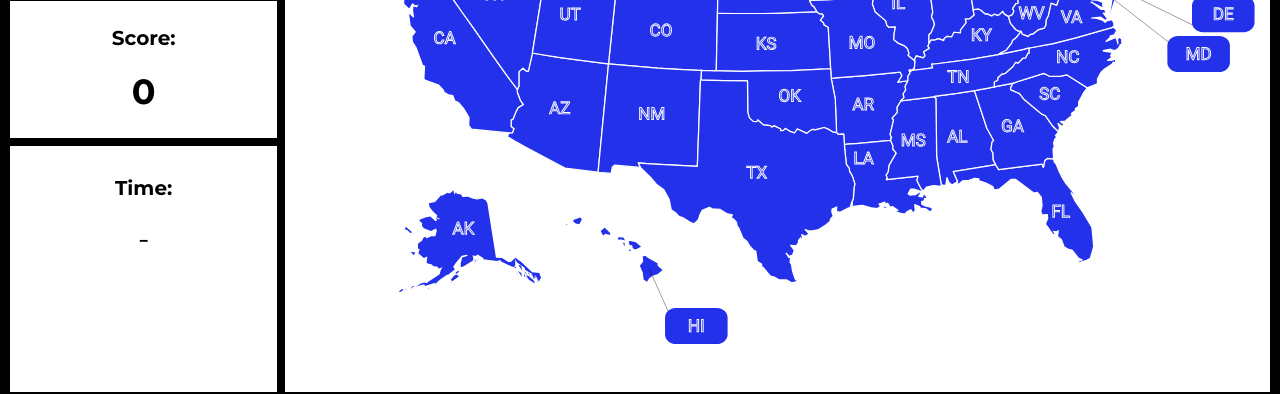
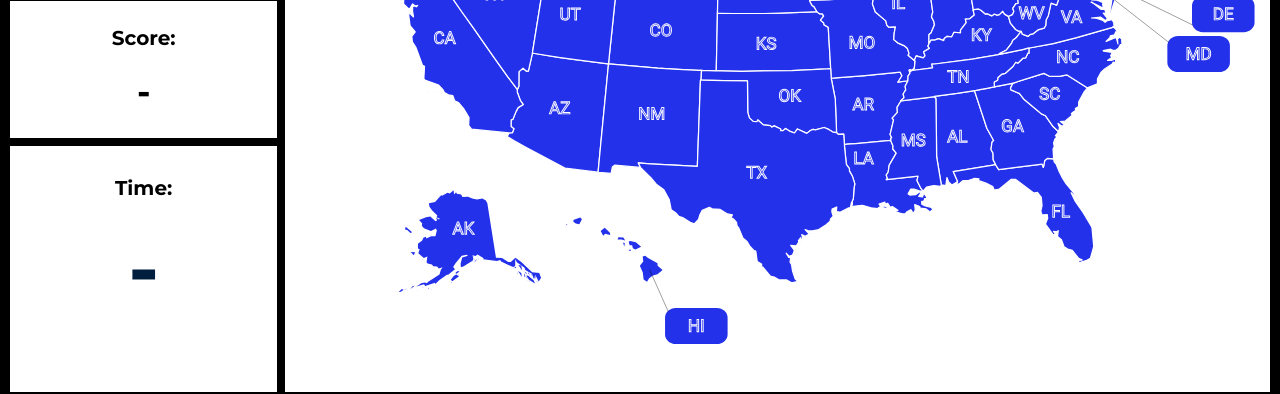
Before and after one commit to jakubwas/WMap, a React (Create React App) app: page /USA in a window 1280 px wide. Shown: the part 398-792 px from the top of the page. Built offline with nearby package versions, Linux system fonts and the light colour scheme.

Commit message:
Move map logic from usmap to new component

```diff
--- /dev/null
+++ b/src/Components/Maps/MapBuilder.js
@@ -0,0 +1,88 @@
+import React, { Fragment, useState, useEffect } from "react";
+import USMapSVG from "./USMapSVG";
+import SideBarContainer from "../SideBarContainer";
+import MapContainer from "./MapContainer";
+import WrongAnswer from "./WrongAnswer";
+import "../../index.css";
+import loader from "../../assets/loader.gif";
+
+const MapBuilder = (props) => {
+    useEffect(() => {
+        setTimeout(() => {
+            setLoading(false);
+        }, 700);
+    }, []);
+
+    const onClickHandler = (e) => {
+        if (currentNumber !== 0) {
+            setDisplayDescription("none");
+            setIsActive(false);
+            if (e.target.id === "") return;
+            const event = document.getElementById(e.target.id);
+            const correctAnswer = document.getElementById(generatedStates[currentNumber]);
+            setWhereClicked(e.target.id);
+            if (e.target.id !== generatedStates[currentNumber]) {
+                setWrongSelection(`Wrong, that's ${e.target.id} `);
+                event.classList.add("wrong");
+                correctAnswer.classList.add("correct");
+            } else {
+                event.classList.add("correct");
+                setPoints(points + 1);
+            }
+            setTimeout(() => {
+                event.classList.remove("wrong");
+                correctAnswer.classList.remove("correct");
+                setWrongSelection("");
+                setCurrentNumber(currentNumber + 1);
+                setIsActive(true);
+                setResetTimer(true);
+            }, 1400);
+        }
+    };
+
+    const [isActive, setIsActive] = useState(false);
+    const [generatedStates, setGeneratedStates] = useState([]);
+    const [wrongSelection, setWrongSelection] = useState("");
+    const [whereClicked, setWhereClicked] = useState(null);
+    const [currentNumber, setCurrentNumber] = useState(0);
+    const [points, setPoints] = useState("-");
+    const [loading, setLoading] = useState(true);
+    const [displayDescription, setDisplayDescription] = useState("inline-block");
+    const [resetTimer, setResetTimer] = useState(false);
+
+    return (
+        <Fragment>
+            <SideBarContainer
+                youClicked={whereClicked}
+                find={generatedStates[currentNumber]}
+                currentNumber={currentNumber}
+                setCurrentNumber={setCurrentNumber}
+                points={points}
+                setDisplayDescription={setDisplayDescription}
+                setPoints={setPoints}
+                isActive={isActive}
+                setIsActive={setIsActive}
+                resetTimer={resetTimer}
+                setResetTimer={setResetTimer}
+                setGeneratedStates={setGeneratedStates}
+            />
+            <MapContainer>
+                {!loading && <WrongAnswer>{wrongSelection}</WrongAnswer>}
+                {loading && (
+                    <img
+                        src={loader}
+                        style={{ width: "50px", height: "50px", display: "block" }}
+                    />
+                )}
+                {!loading && (
+                    <props.Map
+                        onClickHandler={onClickHandler}
+                        displayDescription={displayDescription}
+                    />
+                )}
+            </MapContainer>
+        </Fragment>
+    );
+};
+
+export default MapBuilder;
--- a/src/Components/Maps/USMap.js
+++ b/src/Components/Maps/USMap.js
@@ -1,101 +1,9 @@
-import React, { Fragment, useState, useEffect } from "react";
+import React from "react";
+import MapBuilder from "./MapBuilder";
 import USMapSVG from "./USMapSVG";
-import SideBarContainer from "../SideBarContainer";
-import MapContainer from "./MapContainer";
-import WrongAnswer from "./WrongAnswer";
-import "../../index.css";
-import loader from "../../assets/loader.gif";
-import USStates from "../../Data/USStates";
 
 const USMap = () => {
-    useEffect(() => {
-        let state;
-        let stateArray = [null];
-        for (let i = 0; i < 10; i++) {
-            state = USStates[Math.floor(Math.random() * USStates.length)];
-            if (!generatedStates.includes(state)) {
-                stateArray.push(state);
-                setGeneratedStates(stateArray);
-            } else {
-                i--;
-            }
-        }
-        console.log(stateArray);
-        setTimeout(() => {
-            setLoading(false);
-        }, 700);
-    }, []);
-
-    const onClickHandler = (e) => {
-        if (currentNumber !== 0) {
-            setDisplayDescription("none");
-            setIsActive(false);
-            if (e.target.id === "") return;
-            const event = document.getElementById(e.target.id);
-            const correctAnswer = document.getElementById(generatedStates[currentNumber]);
-            setWhereClicked(e.target.id);
-            if (e.target.id !== generatedStates[currentNumber]) {
-                setWrongSelection(`Wrong, that's ${e.target.id} `);
-                event.classList.add("wrong");
-                correctAnswer.classList.add("correct");
-            } else {
-                event.classList.add("correct");
-                setPoints(points + 1);
-            }
-            setTimeout(() => {
-                event.classList.remove("wrong");
-                correctAnswer.classList.remove("correct");
-                setWrongSelection("");
-                setCurrentNumber(currentNumber + 1);
-                setIsActive(true);
-                setResetTimer(true);
-            }, 1400);
-        }
-    };
-
-    const [isActive, setIsActive] = useState(false);
-    const [generatedStates, setGeneratedStates] = useState([]);
-    const [wrongSelection, setWrongSelection] = useState("");
-    const [whereClicked, setWhereClicked] = useState(null);
-    const [currentNumber, setCurrentNumber] = useState(0);
-    const [points, setPoints] = useState(0);
-    const [loading, setLoading] = useState(true);
-    const [displayDescription, setDisplayDescription] = useState("inline-block");
-    const [resetTimer, setResetTimer] = useState(false);
-
-
-    return (
-        <Fragment>
-            <SideBarContainer
-                youClicked={whereClicked}
-                find={generatedStates[currentNumber]}
-                currentNumber={currentNumber}
-                setCurrentNumber={setCurrentNumber}
-                points={points}
-                setDisplayDescription={setDisplayDescription}
-                setPoints={setPoints}
-                isActive={isActive}
-                setIsActive={setIsActive}
-                resetTimer={resetTimer}
-                setResetTimer={setResetTimer}
-            />
-            <MapContainer>
-                {!loading && <WrongAnswer>{wrongSelection}</WrongAnswer>}
-                {loading && (
-                    <img
-                        src={loader}
-                        style={{ width: "50px", height: "50px", display: "block" }}
-                    />
-                )}
-                {!loading && (
-                    <USMapSVG
-                        onClickHandler={onClickHandler}
-                        displayDescription={displayDescription}
-                    />
-                )}
-            </MapContainer>
-        </Fragment>
-    );
+    return <MapBuilder Map={USMapSVG} />;
 };
 
 export default USMap;
--- /dev/null
+++ b/src/Components/Maps/generateQuiz.js
@@ -0,0 +1,15 @@
+const generateQuiz = (quizArray, setGeneratedQuiz) => {
+    let countryOrState;
+    let quiz = [null];
+    for (let i = 0; i < 10; i++) {
+        countryOrState = quizArray[Math.floor(Math.random() * quizArray.length)];
+        if (!quiz.includes(countryOrState)) {
+            quiz.push(countryOrState);
+        } else {
+            i--;
+        }
+    }
+    setGeneratedQuiz(quiz);
+};
+
+export default generateQuiz;
--- a/src/Components/SideBarContainer.js
+++ b/src/Components/SideBarContainer.js
@@ -2,6 +2,8 @@ import React, { Fragment } from "react";
 import styled from "styled-components";
 import Timer from "./Timer";
 import PlayButton from "./Buttons/PlayButton";
+import USStates from "../Data/USStates";
+import generateQuiz from "./Maps/generateQuiz";
 
 const Container = styled.div`
     width: 35rem;
@@ -51,12 +53,16 @@ const SideBarContainer = (props) => {
     };
 
     const startGame = () => {
+        generateQuiz(USStates, props.setGeneratedStates);
+
         toggle();
+        props.setPoints(0);
         props.setCurrentNumber(1);
         props.setDisplayDescription("none");
     };
 
     const playAgain = () => {
+        generateQuiz(USStates, props.setGeneratedStates);
         props.setPoints(0);
         props.setCurrentNumber(1);
     };
--- a/src/Components/Timer.js
+++ b/src/Components/Timer.js
@@ -28,7 +28,7 @@ const Timer = (props) => {
         if (props.currentNumber === 11) {
             setSeconds("-");
         } else if (props.resetTimer) {
-            setSeconds(3);
+            setSeconds(15);
             props.setResetTimer(false);
         } else if (seconds === 0) {
             reset();
@@ -45,8 +45,10 @@ const Timer = (props) => {
             <h1 style={{ marginTop: "3rem" }}>Time: </h1>
             <div
                 style={{
-                    fontSize: "3rem",
+                    fontSize: "8rem",
+                    fontWeight: '700',
                     padding: "2rem",
+                    color: '#001f3f'
                 }}
             >
                 {seconds}
```
